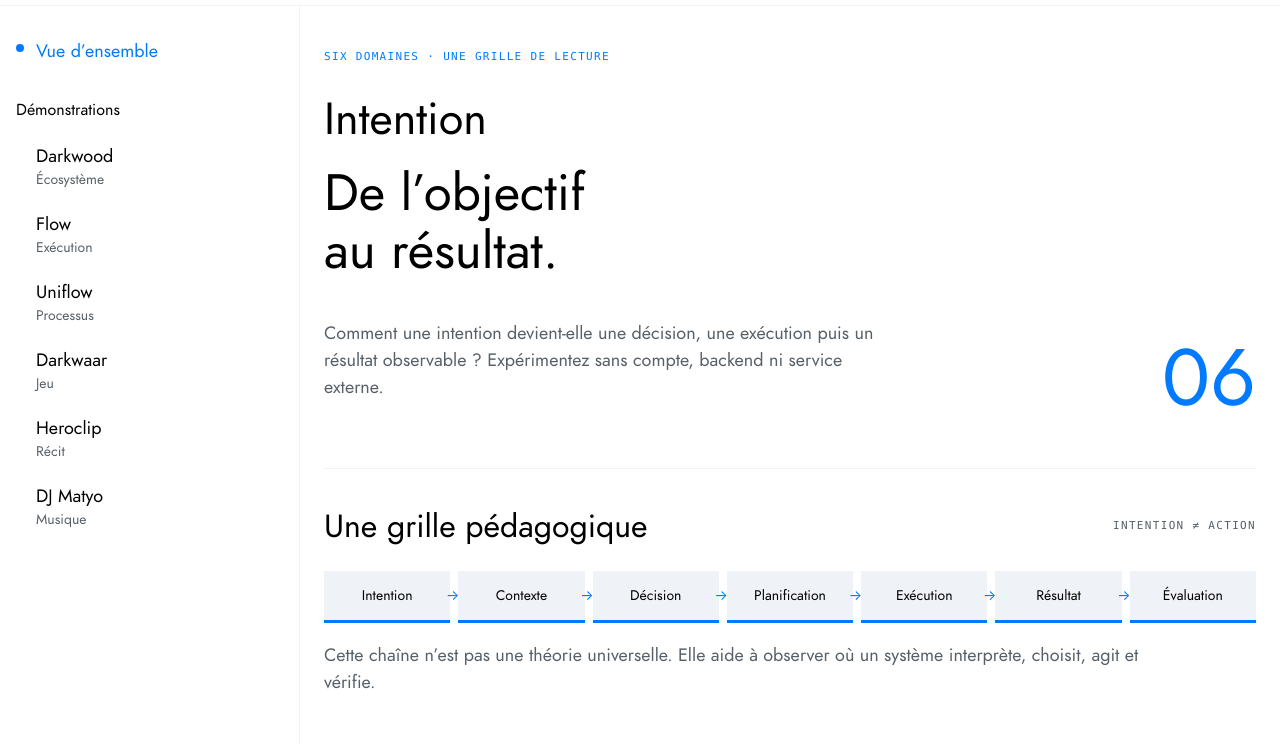
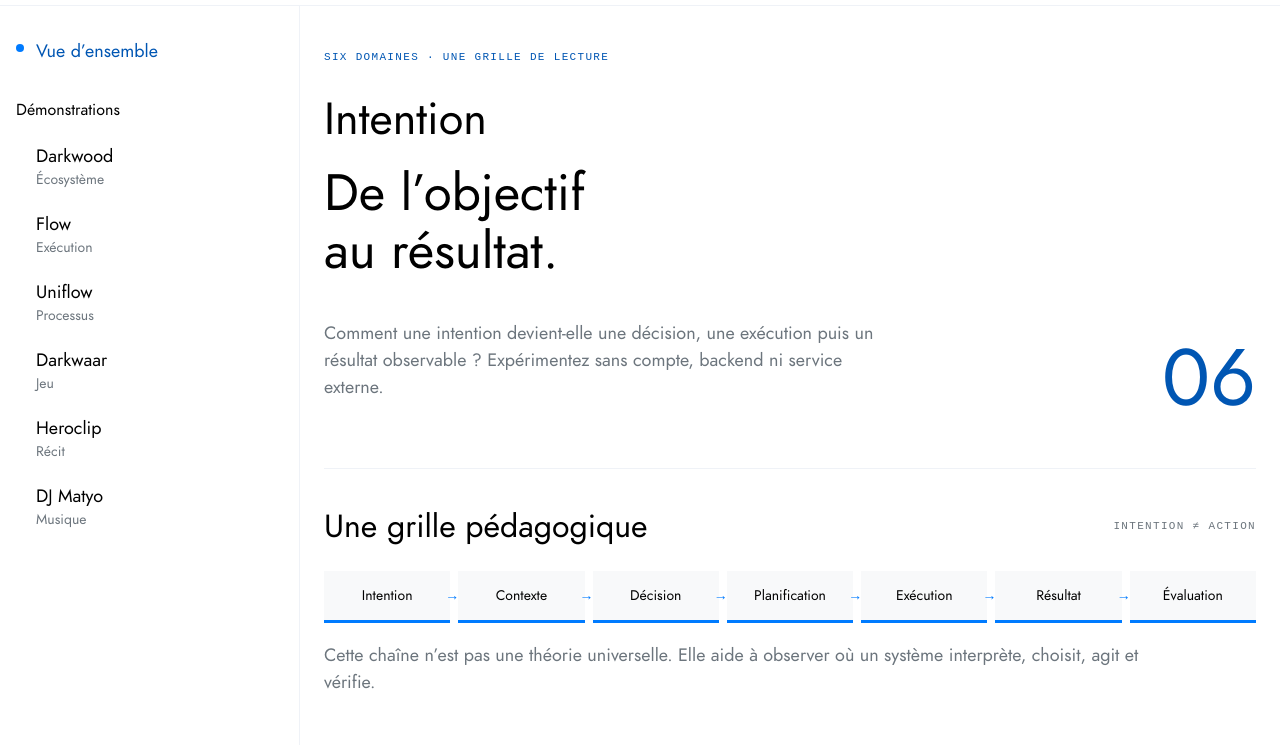
Before and after one commit to darkwood-com/content-darkwood-intent, a plain HTML site: page index.html in a window 1280 px wide. Shown: the part 55-802 px from the top of the page. Drawn offline with Linux system fonts and the light colour scheme.

Commit message:
📚 Publish content-darkwood-intent from darkwood@3c7f77657375

```diff
--- a/style.css
+++ b/style.css
@@ -1,9 +1,92 @@
+/* Darkwood Design semantic contract; product layouts and theme controls stay local. */
+:root {
+  color-scheme: light;
+  --dw-font-sans: Jost, system-ui, sans-serif;
+  --dw-font-mono: "JetBrains Mono", ui-monospace, monospace;
+  --dw-text: #000000;
+  --dw-background: #ffffff;
+  --dw-surface: #ffffff;
+  --dw-input: #ffffff;
+  --dw-border: #eff2f7;
+  --dw-primary: #007bff;
+  --dw-primary-hover: #0056b3;
+  --dw-on-primary: #ffffff;
+  --dw-muted: #6c757d;
+  --dw-subtle: #f8f9fa;
+  --dw-success: #198754;
+  --dw-warning: #997300;
+  --dw-danger: #dc3545;
+  --dw-info: #0b7285;
+  --dw-navbar: rgba(255, 255, 255, .88);
+  --dw-shadow: rgba(18, 38, 63, .08);
+  --dw-radius-sm: .25rem;
+  --dw-radius: .375rem;
+  --dw-radius-lg: .5rem;
+  --dw-space-1: .25rem;
+  --dw-space-2: .5rem;
+  --dw-space-3: 1rem;
+  --dw-space-4: 1.5rem;
+  --dw-space-5: 2rem;
+  --dw-space-6: 3rem;
+  --dw-space-7: 5rem;
+  --dw-container: 1140px;
+  --dw-header-height: 60px;
+  --dw-transition: .2s ease;
+}
+
+body.theme-dark {
+  color-scheme: dark;
+  --dw-text: #ebf4f1;
+  --dw-background: #091a28;
+  --dw-surface: #0b1e2e;
+  --dw-input: #0e2233;
+  --dw-border: #0f2b3d;
+  --dw-primary: #0d7fe8;
+  --dw-primary-hover: #5ca8ee;
+  --dw-muted: #9bb0bd;
+  --dw-subtle: #0e2233;
+  --dw-success: #4fc48a;
+  --dw-warning: #d3ad55;
+  --dw-danger: #ff7b85;
+  --dw-info: #67c7d5;
+  --dw-navbar: rgba(9, 26, 40, .88);
+  --dw-shadow: rgba(0, 0, 0, .22);
+}
+
+body.theme-sepia {
+  color-scheme: light;
+  --dw-text: #433422;
+  --dw-background: #f1e7d0;
+  --dw-surface: #f1e7d0;
+  --dw-input: #eadec2;
+  --dw-border: #ded0bf;
+  --dw-primary: #0066cc;
+  --dw-primary-hover: #004080;
+  --dw-muted: #765f42;
+  --dw-subtle: #eadec2;
+  --dw-success: #087f5b;
+  --dw-warning: #856400;
+  --dw-danger: #9f2030;
+  --dw-info: #176b78;
+  --dw-navbar: rgba(241, 231, 208, .88);
+  --dw-shadow: rgba(67, 52, 34, .1);
+}
+
+:where(a, button, input, select, textarea, summary):focus-visible {
+  outline: 3px solid color-mix(in srgb, var(--dw-primary) 48%, transparent);
+  outline-offset: 3px;
+}
+
+@media (prefers-reduced-motion: reduce) {
+  *, *::before, *::after { scroll-behavior: auto !important; transition-duration: .01ms !important; }
+}
+
 @font-face { font-family:Jost; font-weight:400; font-style:normal; font-display:swap; src:url('fonts/Jost-400-Book.otf') format('opentype'); }
 /* Theme names, palette tokens and sidebar breakpoints follow Darkwaar. */
-:root { --display: Jost,system-ui,-apple-system,'Segoe UI',sans-serif; --mono: ui-monospace,SFMono-Regular,Consolas,monospace; }
-body.theme-light { --secondary-color:#6c757d; --text-color:#000000; --bg-color:#ffffff; --input-color:#ffffff; --border-color:#eff2f7; --primary-color:#007bff; --primary-hover-color:#0056b3; --muted:#576068; --accent:#007bff; --soft:#eff2f7; --nav-color:#ffffff; color-scheme:light; }
-body.theme-sepia { --secondary-color:#876944; --text-color:#433422; --bg-color:#f1e7d0; --input-color:#eadec2; --border-color:#ded0bf; --primary-color:#007bff; --primary-hover-color:#0056b3; --muted:#695236; --accent:#007bff; --soft:#eadec2; --nav-color:#f1e7d0; color-scheme:light; }
-body.theme-dark { --secondary-color:#bdbdbd; --text-color:#ebf4f1; --bg-color:#091a28; --input-color:#0e2233; --border-color:#0f2b3d; --primary-color:#007bff; --primary-hover-color:#0056b3; --muted:#adb5bd; --accent:var(--primary-color); --soft:#0e2233; --nav-color:var(--bg-color); color-scheme:dark; }
+:root { --display:var(--dw-font-sans); --mono:var(--dw-font-mono); }
+body.theme-light { --secondary-color:#6c757d; --text-color:var(--dw-text); --bg-color:var(--dw-background); --input-color:var(--dw-input); --border-color:var(--dw-border); --primary-color:var(--dw-primary); --primary-hover-color:var(--dw-primary-hover); --muted:var(--dw-muted); --accent:var(--dw-primary); --soft:var(--dw-subtle); --nav-color:var(--dw-surface); color-scheme:light; }
+body.theme-sepia { --secondary-color:#876944; --text-color:var(--dw-text); --bg-color:var(--dw-background); --input-color:var(--dw-input); --border-color:var(--dw-border); --primary-color:var(--dw-primary); --primary-hover-color:var(--dw-primary-hover); --muted:var(--dw-muted); --accent:var(--dw-primary); --soft:var(--dw-subtle); --nav-color:var(--dw-surface); color-scheme:light; }
+body.theme-dark { --secondary-color:#bdbdbd; --text-color:var(--dw-text); --bg-color:var(--dw-background); --input-color:var(--dw-input); --border-color:var(--dw-border); --primary-color:var(--dw-primary); --primary-hover-color:var(--dw-primary-hover); --muted:var(--dw-muted); --accent:var(--dw-primary); --soft:var(--dw-subtle); --nav-color:var(--dw-surface); color-scheme:dark; }
 body { --paper:var(--bg-color); --white:var(--input-color); --ink:var(--text-color); --line:var(--border-color); }
 * {
   box-sizing:border-box;
@@ -13,7 +96,7 @@ body {
   margin:0;
   background:var(--paper);
   color:var(--ink);
-  font:16px/1.6 system-ui,sans-serif;
+  font:16px/1.6 var(--dw-font-sans);
 }
 a {
   color:inherit;
@@ -67,7 +150,7 @@ button:focus-visible,a:focus-visible,input:focus-visible,select:focus-visible {
   font-weight:400;
 }
 .hero h1 {
-  font:400 clamp(38px,6vw,80px)/1.08 system-ui,sans-serif;
+  font:400 clamp(38px,6vw,80px)/1.08 var(--dw-font-sans);
   letter-spacing:-.055em;
   margin:26px 0 20px;
 }
@@ -314,7 +397,7 @@ form ul {
   padding:0 0 22px;
 }
 .timeline h3 {
-  font:18px/1.5 system-ui,sans-serif;
+  font:18px/1.5 var(--dw-font-sans);
   margin:8px 0;
 }
 .timeline p {
@@ -380,7 +463,7 @@ form ul {
   display:grid;
   place-items:center;
   color:#8ed6fb;
-  font:60px system-ui;
+  font:60px var(--dw-font-sans);
 }
 .door-art.opened {
   background:#8ed6fb;
@@ -756,3 +839,8 @@ summary { cursor:pointer; padding:12px 0; }
 .energy-curve { height:260px; display:grid; grid-template-columns:repeat(8,1fr); gap:10px; align-items:end; margin:34px 0 16px; padding:20px; background:var(--soft); border-bottom:1px solid var(--line); }
 .energy-curve span { height:calc(var(--energy) * 9%); min-height:10%; background:var(--accent); border-radius:6px 6px 0 0; }
 @media(max-width:767px) { .aftertrace-card { grid-template-columns:1fr; } .aftertrace-card img { max-height:360px; } .storyboard { grid-template-columns:1fr; } .intent-chain ol,.intent-stage { scroll-snap-type:x mandatory; } .intent-chain li,.intent-stage span { scroll-snap-align:start; } }
+
+/* Use the existing darker blue for readable small labels and filled actions. */
+body.theme-light,body.theme-sepia{--accent-text:var(--dw-primary-hover)}
+button:not(.secondary):not(.text-button):not(.icon-control){background:color-mix(in srgb,var(--dw-primary) 85%,#000)}
+code,pre{font-family:var(--dw-font-mono)}
```
